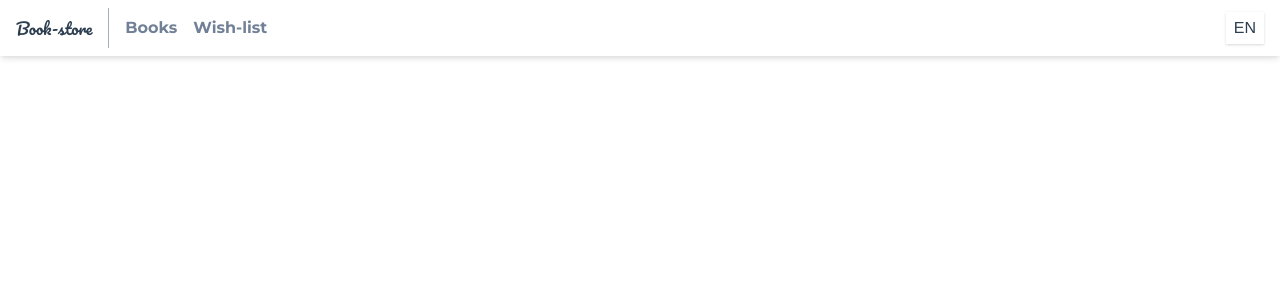
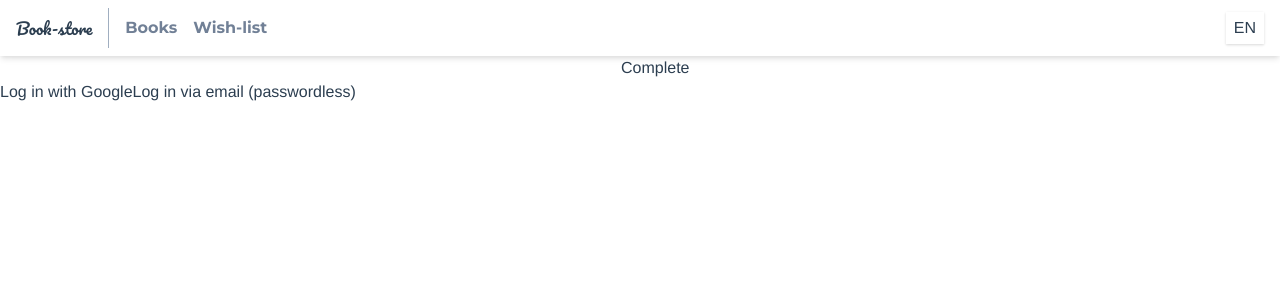
Before and after one commit to vladislavkn/Book-store, a Vue app: page /sign-up in a window 1280 px wide. Shown: the top 300 px of the page. Built offline with nearby package versions, Linux system fonts and the light colour scheme.

Commit message:
feat: create sign-up page

```diff
--- a/src/router/index.js
+++ b/src/router/index.js
@@ -23,6 +23,11 @@ const routes = [
     name: "Edit-book",
     component: () => import("../views/EditBook.vue"),
   },
+  {
+    path: "/sign-up",
+    name: "Sign-up",
+    component: () => import("../views/Sign-up.vue"),
+  },
 ];
 
 const router = new VueRouter({
--- /dev/null
+++ b/src/views/Sign-up.vue
@@ -0,0 +1,12 @@
+<template>
+  <main>
+    <form>
+      <input type="email" />
+      <input type="password" />
+      <input type="password" />
+      <button type="submit">Complete</button>
+    </form>
+    <button>Log in with Google</button>
+    <button>Log in via email (passwordless)</button>
+  </main>
+</template>
```
